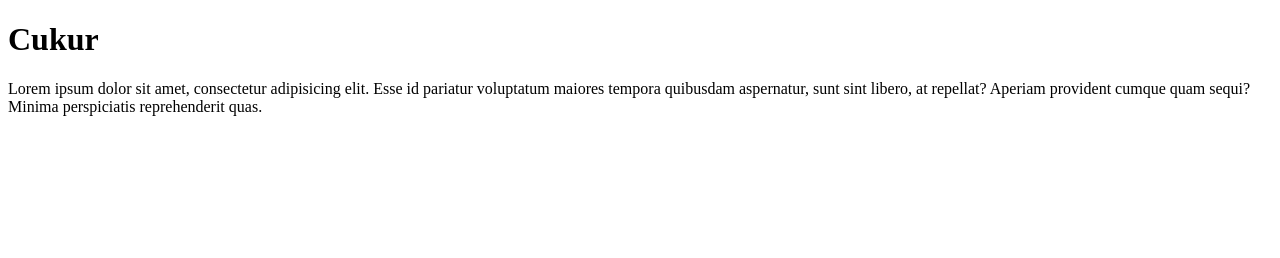
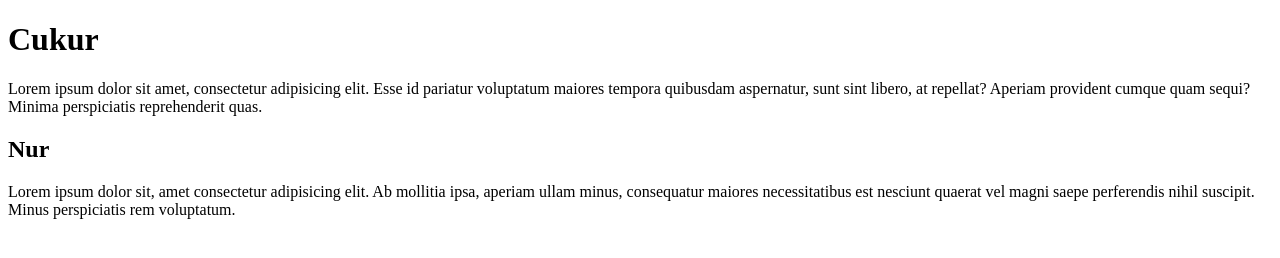
Before and after one commit to nuriye111/cukur, a plain HTML site: page index.html in a window 1280 px wide. Drawn offline with Linux system fonts and the light colour scheme.

Commit message:
nur elave etdim

```diff
--- a/index.html
+++ b/index.html
@@ -8,5 +8,7 @@
 <body>
     <h1>Cukur</h1>
     <p>Lorem ipsum dolor sit amet, consectetur adipisicing elit. Esse id pariatur voluptatum maiores tempora quibusdam aspernatur, sunt sint libero, at repellat? Aperiam provident cumque quam sequi? Minima perspiciatis reprehenderit quas.</p>
+    <h2>Nur</h2>
+    <p>Lorem ipsum dolor sit, amet consectetur adipisicing elit. Ab mollitia ipsa, aperiam ullam minus, consequatur maiores necessitatibus est nesciunt quaerat vel magni saepe perferendis nihil suscipit. Minus perspiciatis rem voluptatum.</p>
 </body>
 </html>
```
